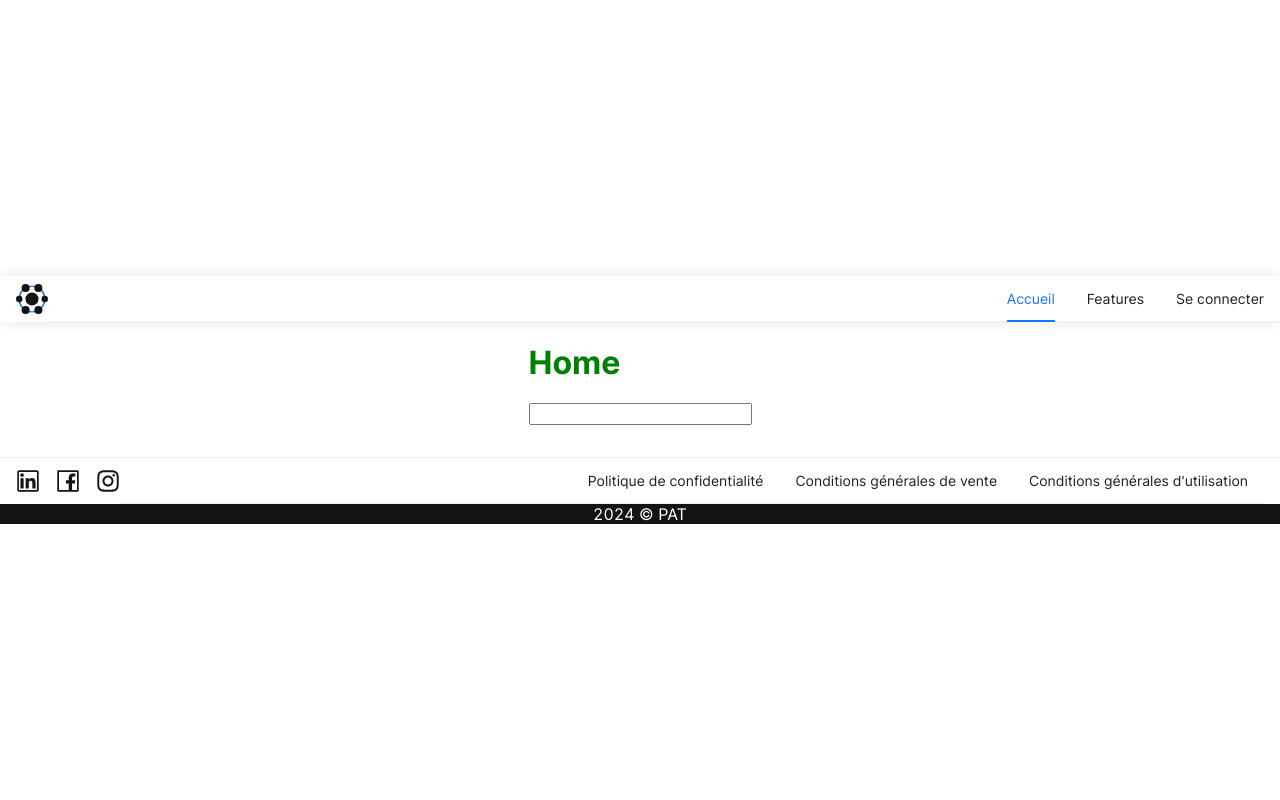
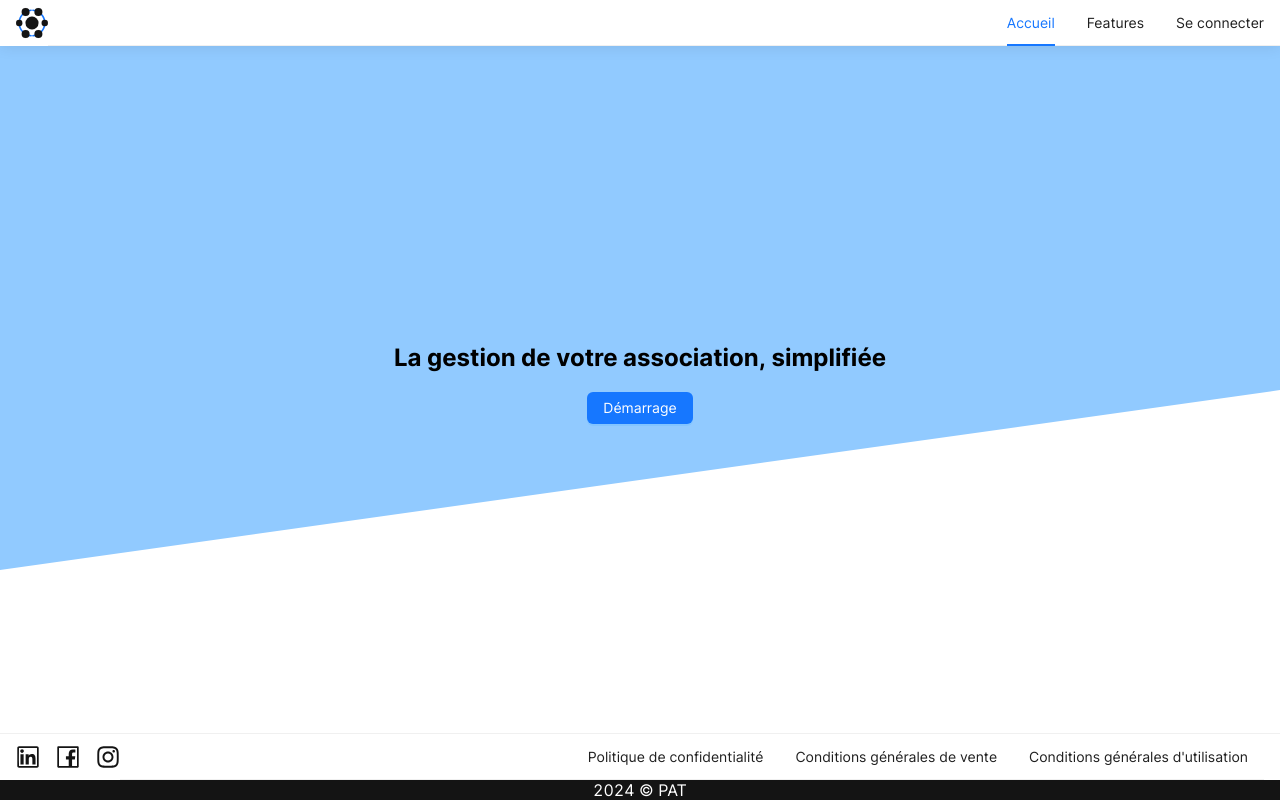
Before and after one commit to eanaellea/cause-connect-webapp, a React (Vite) app: page / in a window 1280 px wide. Built offline with nearby package versions, Linux system fonts and the light colour scheme.

Commit message:
feat(landing page): add getting started section

```diff
--- a/src/pages/home/Home.module.scss
+++ b/src/pages/home/Home.module.scss
@@ -1,3 +1,19 @@
-.title {
-  color: green;
+@import "../../designSystem/mixins.scss";
+
+.background {
+  position: absolute;
+  bottom: 40vh;
+  width: 100%;
+	height: 80vh;
+  z-index: -1;
+  transform: skewY(-8deg);
+  background-color: #91caff;
 }
+
+section {
+  @include flex-column;
+  justify-content: center;
+  align-items: center;
+  text-align: center;
+  height: 100vh;
+}
--- a/src/pages/home/Home.tsx
+++ b/src/pages/home/Home.tsx
@@ -1,16 +1,16 @@
 import { FC } from 'react'
+import { Button } from 'antd'
+
 import styles from './Home.module.scss'
-import { useGlobalStore } from '@/store/store'
-import { setTokenAction } from '@/store/authSlice/actions'
-
 
 export const Home: FC = () => {
-  const token = useGlobalStore((state) => state.token)
-
   return (
-    <div>
-      <h1 className={styles.title}>Home</h1>
-      <input type="text" value={token ?? ""} onChange={(e) => setTokenAction(e.target.value)} />
-    </div>
+    <>
+      <span className={styles.background}></span>
+      <section className={styles.gettingStarted}>
+        <h2>La gestion de votre association, simplifiée</h2>
+        <Button type="primary">Démarrage</Button>
+      </section>
+    </>
   )
 }
```
